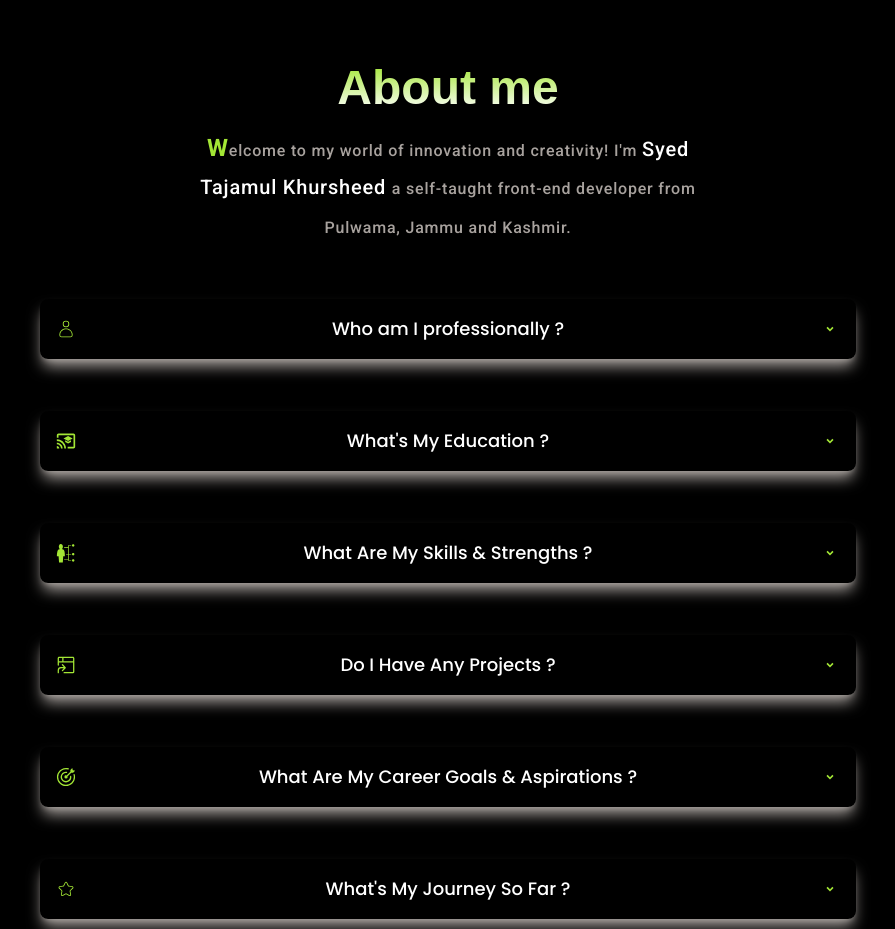
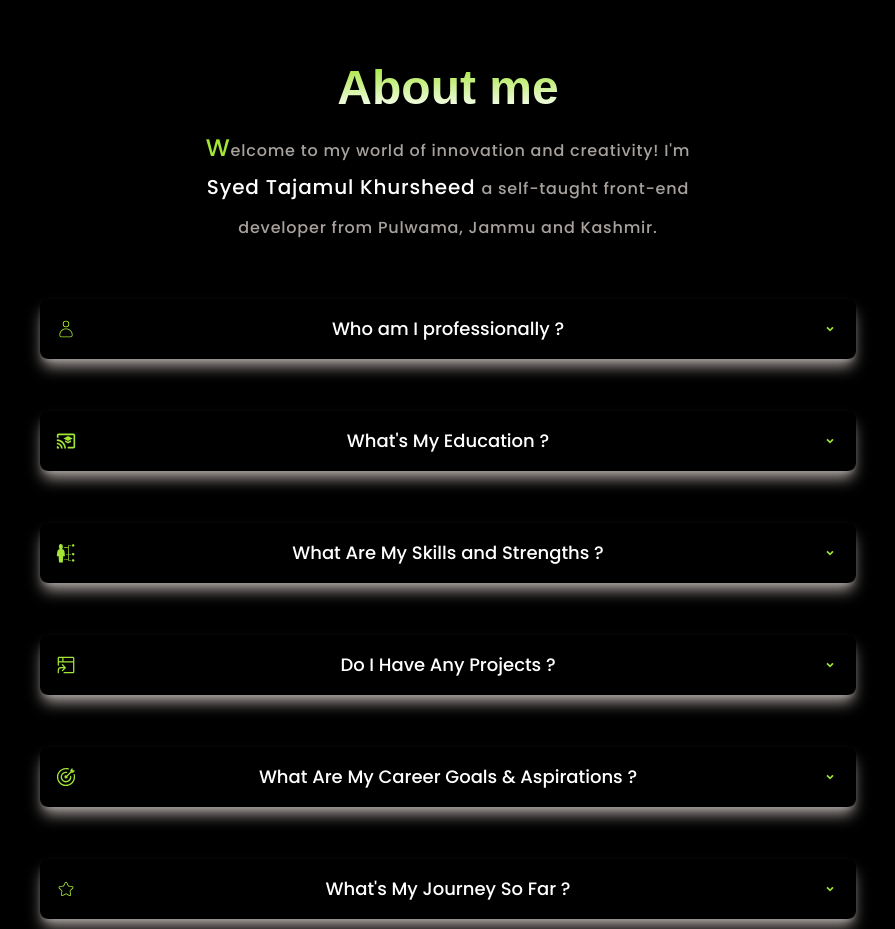
Before and after one commit to Syed-Tajamul/MyPortfolio, a React (Vite) app: page / in a window 1280 px wide. Shown: the part 800-1729 px from the top of the page, without its empty margins (192-1087 px from the left). Built offline with nearby package versions, Linux system fonts and the light colour scheme; the HTML template or start-up script is replaced by a standard one.

Commit message:
fixed hero, added dark mode,framer motion

```diff
--- a/src/Constants/index.js
+++ b/src/Constants/index.js
@@ -168,7 +168,7 @@ const questions = [
   },
   {
     id: "3",
-    question: "What Are My Skills & Strengths ?",
+    question: "What Are My Skills and Strengths ?",
     answer:
       "My expertise encompasses HTML5, CSS3, JavaScript (ES6), React.js, & Tailwind CSS, with a touch of Framer Motion. ",
     tag: "skills",
--- a/src/Sections/Hero.jsx
+++ b/src/Sections/Hero.jsx
@@ -107,7 +107,7 @@ const Hero = () => {
               ease: "easeIn",
               duration: 1,
             }}
-            className="max-md:leading-[2.7rem] dark:text-white text-darkgreen font-poppins max-lg:text-center  max-md:text-[2.50rem]    text-5xl font-bold text-wrap max-w-sm  "
+            className="max-md:leading-[2.7rem] dark:text-white text-darkgreen font-poppins max-lg:text-center  max-md:text-[2.30rem]    text-5xl font-bold text-wrap max-w-sm  "
           >
             I Craft Digital Experiences:
             <div className="max-md:mt-1 md:mt-3 inner-headings">
--- a/src/Sections/WhoAmI.jsx
+++ b/src/Sections/WhoAmI.jsx
@@ -39,9 +39,9 @@ export default function WhoAmI() {
             ease: "easeIn",
             duration: 1,
           }}
-          className="tracking-wider font-roboto text-center text-base  max-md:leading-8  font-medium text-darkgreen dark:text-stone-400 max-w-lg leading-[2.4rem] "
+          className="tracking-wider font-poppins text-center text-base  max-md:leading-8  font-medium text-darkgreen dark:text-stone-400 max-w-lg leading-[2.4rem] "
         >
-          <span className="text-textcolor dark:text-lime-400 font-semibold text-2xl">
+          <span className="text-textcolor dark:text-lime-400 font-poppins text-2xl">
             W
           </span>
           elcome to my world of innovation and creativity! I'm{" "}
```
